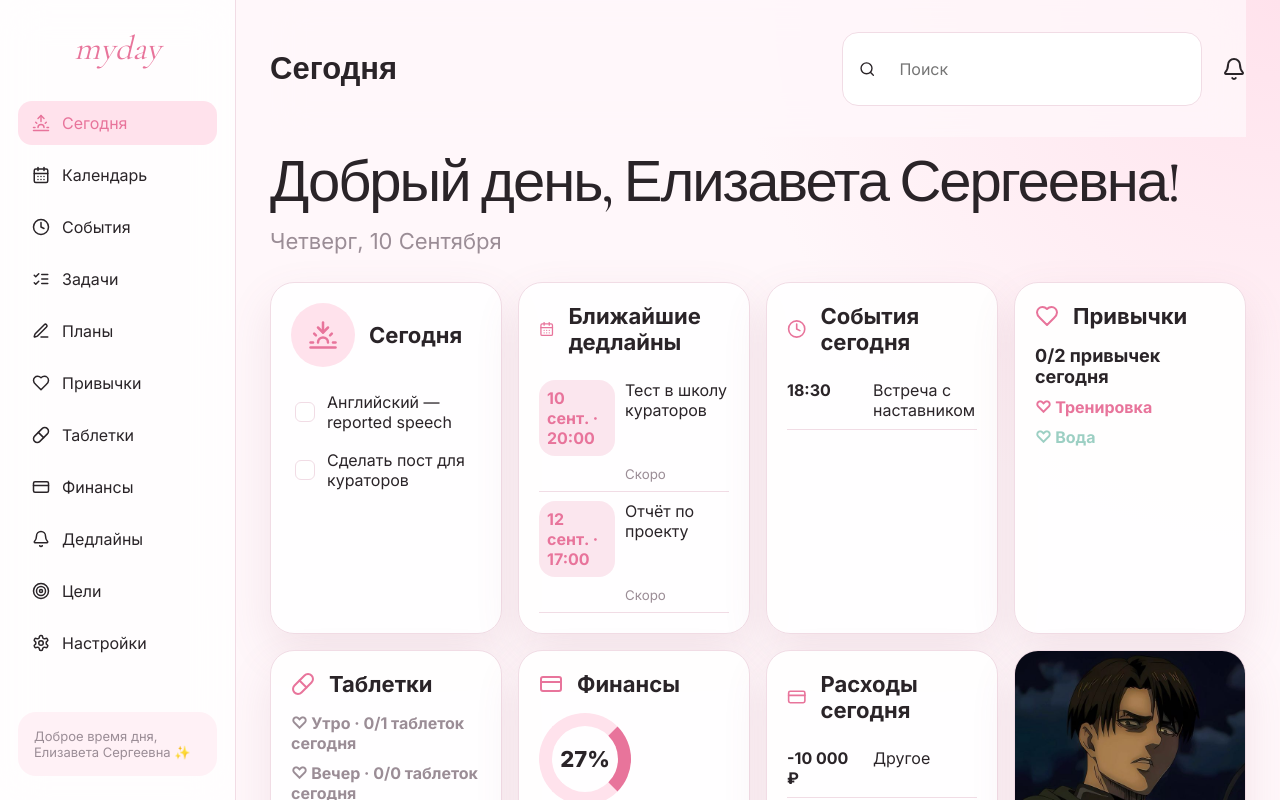
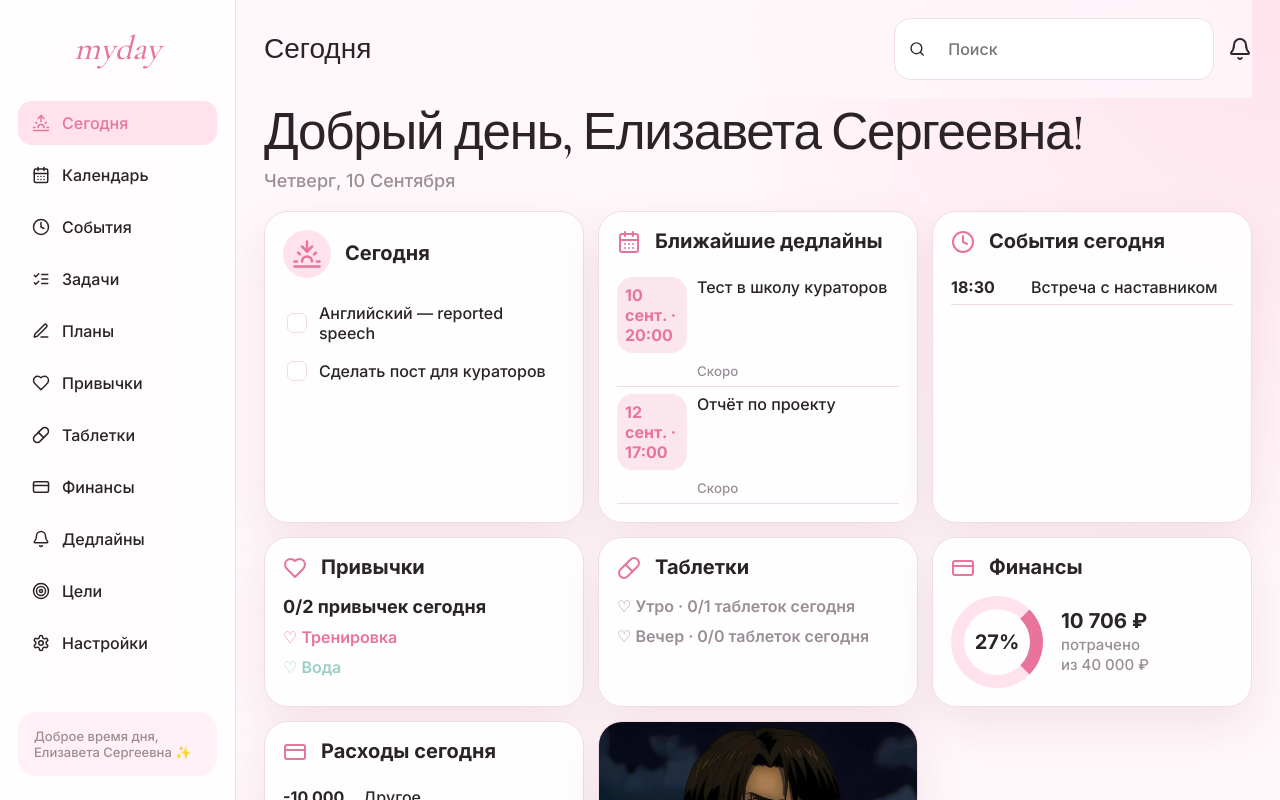
Before and after one commit to grxnitt/Planer, a Next.js app: page / in a window 1280 px wide. Shown: the top 800 px of the page. Built offline with nearby package versions, Linux system fonts and the light colour scheme.

Commit message:
Refine planner visual polish and navigation

```diff
--- a/app/globals.css
+++ b/app/globals.css
@@ -75,6 +75,7 @@ body {
   background: radial-gradient(circle at top right, var(--accent-soft), transparent 34%), var(--bg);
   color: var(--text);
   font-family: var(--font-inter), system-ui, sans-serif;
+  font-weight: 450;
 }
 
 button,
@@ -149,7 +150,7 @@ button {
 }
 
 .main {
-  padding: 0 34px 38px;
+  padding: 0 28px 32px;
 }
 
 .topbar {
@@ -158,8 +159,8 @@ button {
   top: 0;
   display: flex;
   align-items: center;
-  gap: 20px;
-  padding: 24px 0;
+  gap: 14px;
+  padding: 12px 0;
   background: color-mix(in srgb, var(--bg) 82%, transparent);
   backdrop-filter: blur(18px);
 }
@@ -167,7 +168,9 @@ button {
 .topbar h2 {
   margin-right: auto;
   font-family: var(--font-cormorant), serif;
-  font-size: 31px;
+  font-size: 28px;
+  font-weight: 500;
+  line-height: 1;
 }
 
 .search {
@@ -175,8 +178,9 @@ button {
   display: flex;
   align-items: center;
   gap: 10px;
-  width: min(360px, 35vw);
-  padding: 12px 16px;
+  width: min(320px, 32vw);
+  min-height: 44px;
+  padding: 8px 14px;
   border: 1px solid var(--border);
   border-radius: 16px;
   background: var(--surface);
@@ -222,10 +226,7 @@ button {
 .secondary,
 .link-button,
 .category-manager button,
-.editable-row > button,
-.goal-head button,
 .goal-task-row button,
-.tracker-head button,
 .modal-actions button {
   display: inline-flex;
   align-items: center;
@@ -233,48 +234,46 @@ button {
   gap: 8px;
   border: 0;
   border-radius: 16px;
-  padding: 12px 18px;
+  min-height: 44px;
+  padding: 9px 16px;
   color: white;
   background: var(--accent);
-  font-weight: 700;
+  font-weight: 650;
 }
 
 .secondary,
 .link-button,
 .category-manager button,
-.editable-row > button,
-.goal-head button,
 .goal-task-row button,
-.tracker-head button,
 .modal-actions button:first-child {
   color: var(--accent);
   background: var(--accent-soft);
 }
 
 .greeting {
-  margin: 18px 0 28px;
+  margin: 10px 0 20px;
 }
 
 .greeting h1 {
   margin: 0;
   font-family: var(--font-cormorant), serif;
-  font-size: clamp(42px, 4.6vw, 58px);
+  font-size: clamp(38px, 4vw, 52px);
   font-weight: 500;
-  line-height: 0.98;
-  letter-spacing: -0.035em;
+  line-height: 1;
+  letter-spacing: -0.025em;
 }
 
 .greeting p {
-  margin: 16px 0 0;
+  margin: 10px 0 0;
   color: var(--muted);
-  font-size: 22px;
+  font-size: 18px;
   text-transform: capitalize;
 }
 
 .dashboard {
   display: grid;
-  grid-template-columns: repeat(4, minmax(210px, 1fr));
-  gap: 16px;
+  grid-template-columns: repeat(4, minmax(190px, 1fr));
+  gap: 14px;
 }
 
 .card,
@@ -290,8 +289,8 @@ button {
 }
 
 .card {
-  min-height: 190px;
-  padding: 20px;
+  min-height: 162px;
+  padding: 18px;
 }
 
 .card h3,
@@ -305,7 +304,9 @@ button {
 }
 
 .card h3 {
-  font-size: 22px;
+  font-size: 20px;
+  font-weight: 650;
+  line-height: 1.12;
 }
 
 .card h3 svg {
@@ -315,23 +316,23 @@ button {
 .soft-icon {
   display: grid;
   place-items: center;
-  width: 64px;
-  height: 64px;
+  width: 48px;
+  height: 48px;
   border-radius: 50%;
   color: var(--accent);
   background: var(--accent-soft);
 }
 
 .card-body {
-  min-height: 92px;
+  min-height: 72px;
 }
 
 .empty {
   display: grid;
-  min-height: 82px;
+  min-height: 64px;
   place-items: center;
   color: var(--muted);
-  font-weight: 600;
+  font-weight: 550;
 }
 
 .check-row {
@@ -370,9 +371,9 @@ button {
 .event-row,
 .money-row {
   display: grid;
-  grid-template-columns: 76px 1fr;
+  grid-template-columns: 70px 1fr;
   gap: 10px;
-  padding: 9px 0;
+  padding: 7px 0;
   border-bottom: 1px solid var(--border);
 }
 
@@ -399,14 +400,14 @@ button {
 .finance-mini {
   display: flex;
   align-items: center;
-  gap: 28px;
+  gap: 18px;
   flex-wrap: wrap;
 }
 
 .finance-mini p {
   display: grid;
   gap: 4px;
-  min-width: 170px;
+  min-width: 130px;
   margin: 0;
   line-height: 1.08;
 }
@@ -414,7 +415,8 @@ button {
 .finance-mini p b {
   display: block;
   white-space: nowrap;
-  font-size: clamp(22px, 2vw, 30px);
+  font-size: clamp(20px, 1.6vw, 26px);
+  font-weight: 700;
 }
 
 .finance-mini p span,
@@ -432,13 +434,13 @@ button {
   border: 13px solid var(--accent-soft);
   border-right-color: var(--accent);
   border-radius: 50%;
-  font-size: 22px;
-  font-weight: 800;
+  font-size: 20px;
+  font-weight: 700;
 }
 
 .image-card {
   overflow: hidden;
-  min-height: 190px;
+  min-height: 162px;
   border: 1px solid var(--border);
   border-radius: 24px;
   box-shadow: var(--shadow);
@@ -452,12 +454,15 @@ button {
 }
 
 .page-card {
-  padding: 32px;
+  padding: 28px;
 }
 
 .page-card > h1 {
   font-family: var(--font-cormorant), serif;
-  font-size: 44px;
+  font-size: 40px;
+  font-weight: 500;
+  line-height: 1.05;
+  letter-spacing: -0.02em;
 }
 
 .editable-row,
@@ -467,7 +472,7 @@ button {
   align-items: center;
   gap: 18px;
   margin: 12px 0;
-  padding: 18px 22px;
+  padding: 16px 18px;
 }
 
 .full-edit-row {
@@ -489,8 +494,8 @@ button {
 
 .edit-grid {
   display: grid;
-  grid-template-columns: repeat(auto-fit, minmax(210px, 1fr));
-  gap: 14px;
+  grid-template-columns: repeat(auto-fit, minmax(190px, 1fr));
+  gap: 12px;
   width: 100%;
 }
 
@@ -499,7 +504,7 @@ button {
   display: grid;
   gap: 8px;
   color: var(--muted);
-  font-weight: 700;
+  font-weight: 600;
 }
 
 .edit-grid .wide {
@@ -513,6 +518,27 @@ button {
   color: var(--accent);
 }
 
+.editable-row > button,
+.goal-head button,
+.tracker-head button {
+  display: grid;
+  width: 44px;
+  height: 44px;
+  min-height: 44px;
+  place-items: center;
+  border-radius: 14px;
+  padding: 0;
+  background: var(--accent-soft);
+}
+
+.editable-row .mini-check {
+  width: 22px;
+  height: 22px;
+  min-height: 22px;
+  border-radius: 7px;
+  background: var(--surface);
+}
+
 .editable-row svg,
 .tracker-head svg {
   width: 20px;
@@ -522,6 +548,7 @@ button {
 .editable-row h3,
 .med-row h3 {
   margin: 0 0 6px;
+  font-weight: 650;
 }
 
 .editable-row p,
@@ -582,13 +609,14 @@ button {
 input,
 select,
 textarea {
-  min-height: 48px;
+  min-height: 44px;
   border: 1px solid var(--border);
-  border-radius: 16px;
-  padding: 12px 14px;
+  border-radius: 14px;
+  padding: 10px 13px;
   outline: none;
   color: var(--text);
   background: var(--surface);
+  font-weight: 500;
 }
 
 textarea {
@@ -624,14 +652,15 @@ textarea {
 .calendar-title h2 {
   margin: 0;
   font-family: var(--font-cormorant), serif;
-  font-size: 38px;
+  font-size: 34px;
+  font-weight: 500;
   text-transform: capitalize;
 }
 
 .calendar-title p {
   margin: 0;
   color: var(--muted);
-  font-weight: 700;
+  font-weight: 500;
 }
 
 .weekday-row {
@@ -645,7 +674,7 @@ textarea {
   color: var(--muted);
   text-align: center;
   font-size: 13px;
-  font-weight: 900;
+  font-weight: 700;
   text-transform: uppercase;
   letter-spacing: 0.08em;
 }
@@ -655,8 +684,8 @@ textarea {
 }
 
 .calendar-cell {
-  min-height: 124px;
-  padding: 14px;
+  min-height: 112px;
+  padding: 13px;
   border: 1px solid color-mix(in srgb, var(--border) 70%, transparent);
   border-radius: 22px;
   background: color-mix(in srgb, var(--surface) 80%, transparent);
@@ -692,14 +721,14 @@ textarea {
   background: var(--surface);
   font-size: 12px;
   font-style: normal;
-  font-weight: 800;
+  font-weight: 650;
 }
 
 .calendar-cell small {
   display: inline-block;
   margin-top: 18px;
   color: color-mix(in srgb, var(--muted) 68%, transparent);
-  font-weight: 700;
+  font-weight: 500;
 }
 
 .calendar-pills {
@@ -715,7 +744,7 @@ textarea {
   border-radius: 999px;
   padding: 5px 9px;
   font-size: 12px;
-  font-weight: 900;
+  font-weight: 650;
 }
 
 .calendar-pills .task-dot {
@@ -737,12 +766,13 @@ textarea {
   display: grid;
   gap: 10px;
   color: var(--muted);
-  font-weight: 700;
+  font-weight: 550;
 }
 
 .overview-list b {
   color: var(--text);
   font-size: 18px;
+  font-weight: 650;
 }
 
 .tracker {
@@ -767,7 +797,7 @@ textarea {
   gap: 4px;
   border: 0;
   background: transparent;
-  font-weight: 800;
+  font-weight: 650;
 }
 
 .heart-grid svg {
@@ -900,18 +930,19 @@ progress::-webkit-progress-value {
 }
 
 .theme-grid {
-  grid-template-columns: repeat(auto-fit, minmax(150px, 1fr));
+  grid-template-columns: repeat(auto-fit, minmax(140px, 1fr));
 }
 
 .theme-dot {
   display: grid;
-  min-height: 112px;
+  min-height: 92px;
   place-items: end start;
   border: 1px solid var(--border);
   border-radius: 24px;
   color: var(--text);
   background: var(--surface-soft);
-  font-weight: 800;
+  font-size: 15px;
+  font-weight: 650;
   box-shadow: var(--shadow);
 }
 
@@ -940,6 +971,38 @@ progress::-webkit-progress-value {
   background: linear-gradient(135deg, #f8fbf1, #d9efc9);
 }
 
+.loading-shell {
+  display: grid;
+  min-height: 100vh;
+  place-items: center;
+  background: radial-gradient(circle at top right, var(--accent-soft), transparent 34%), var(--bg);
+  color: var(--text);
+}
+
+.loading-shell div {
+  display: grid;
+  gap: 8px;
+  padding: 28px 34px;
+  border: 1px solid var(--border);
+  border-radius: 28px;
+  background: color-mix(in srgb, var(--surface) 92%, transparent);
+  box-shadow: var(--shadow);
+  text-align: center;
+}
+
+.loading-shell span {
+  color: var(--accent);
+  font-family: var(--font-cormorant), serif;
+  font-size: 34px;
+  font-style: italic;
+}
+
+.loading-shell p {
+  margin: 0;
+  color: var(--muted);
+  font-weight: 500;
+}
+
 .modal-backdrop {
   position: fixed;
   inset: 0;
@@ -953,7 +1016,7 @@ progress::-webkit-progress-value {
 
 .modal {
   width: min(520px, 100%);
-  padding: 28px;
+  padding: 24px;
   border: 1px solid var(--border);
   border-radius: 28px;
   background: var(--surface);
@@ -970,6 +1033,12 @@ progress::-webkit-progress-value {
   justify-content: flex-end;
   gap: 12px;
   margin-top: 10px;
+}
+
+@media (max-width: 1280px) {
+  .dashboard {
+    grid-template-columns: repeat(3, minmax(190px, 1fr));
+  }
 }
 
 @media (max-width: 980px) {
@@ -998,6 +1067,7 @@ progress::-webkit-progress-value {
 
   .topbar {
     flex-wrap: wrap;
+    padding: 10px 0;
   }
 
   .search {
@@ -1011,7 +1081,8 @@ progress::-webkit-progress-value {
     grid-template-columns: 1fr;
   }
 
-  .calendar-grid {
+  .calendar-grid,
+  .weekday-row {
     grid-template-columns: repeat(2, 1fr);
   }
 
--- a/components/planner-app.tsx
+++ b/components/planner-app.tsx
@@ -20,6 +20,7 @@ import {
   Target,
   Trash2
 } from "lucide-react";
+import Link from "next/link";
 import { useEffect, useMemo, useState } from "react";
 import {
   calendarDaySummary,
@@ -170,18 +171,20 @@ export default function PlannerApp({ initialSection }: { initialSection: string
     setData((current) => ({ ...current, ...update }));
   }
 
+  if (!hydrated) return <LoadingShell />;
+
   return (
     <div className="app-shell">
       <aside className="sidebar">
-        <a className="brand" href="/today">myday</a>
+        <Link className="brand" href="/today">myday</Link>
         <nav>
           {nav.map((item) => {
             const Icon = item.icon;
             return (
-              <a key={item.id} className={section === item.id ? "active" : ""} href={`/${item.id}`}>
+              <Link key={item.id} className={section === item.id ? "active" : ""} href={`/${item.id}`}>
                 <Icon size={18} />
                 {item.label}
-              </a>
+              </Link>
             );
           })}
         </nav>
@@ -217,6 +220,10 @@ export default function PlannerApp({ initialSection }: { initialSection: string
       {modal && <QuickModal kind={modal} data={data} setData={setData} close={() => setModal(null)} />}
     </div>
   );
+}
+
+function LoadingShell() {
+  return <div className="loading-shell"><div><span>myday</span><p>Загружаю твой планер…</p></div></div>;
 }
 
 function defaultModal(section: Section) {
```
